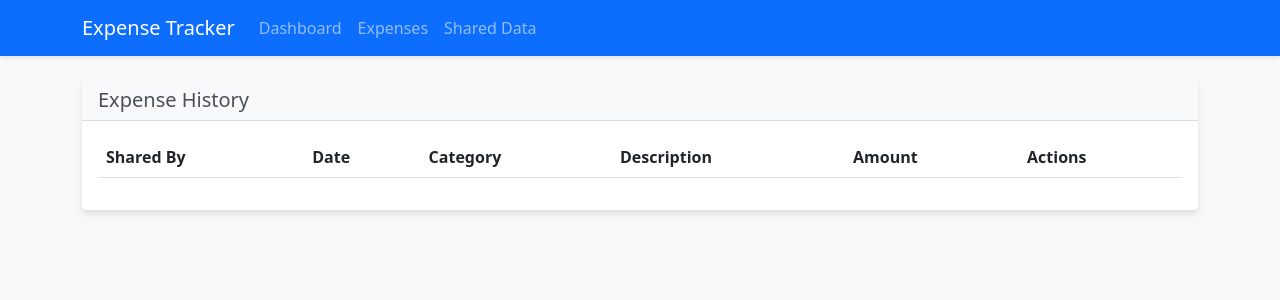
After one commit to MengSunDom/CITS5505project, a Flask app: page /shared-data in a window 1280 px wide. The commit adds this page. Shown: the top 300 px of the page. Run offline with Flask 3, Linux system fonts and the light colour scheme; the visitor is signed in with stand-in values (Sample User, id 1); data that the repository does not hold is empty.

Commit message:
feat(shared-data): ✨ add shared data page with expense history and sharing functionality

```diff
--- a/routes/page_routes.py
+++ b/routes/page_routes.py
@@ -38,12 +38,19 @@ def logout():
 @page_bp.route('/dashboard')
 def dashboard():
     if 'user' not in session:
-        return redirect(url_for('auth.login_page'))
+        return redirect(url_for('page.login_page'))
     return render_template('dashboard.html')
 
 
 @page_bp.route('/expenses')
 def expenses():
     if 'user' not in session:
-        return redirect(url_for('auth.login_page'))
+        return redirect(url_for('page.login_page'))
     return render_template('expenses.html')
+
+
+@page_bp.route('/shared-data')
+def shared_data():
+    if 'user' not in session:
+        return redirect(url_for('page.login_page'))
+    return render_template('shared_data.html')
--- /dev/null
+++ b/static/css/shared_data.css
@@ -0,0 +1,19 @@
+table {
+    width: 100%;
+    border-collapse: collapse;
+}
+
+th,
+td {
+    text-align: left;
+    padding: 8px;
+}
+
+th {
+    background-color: #f8f9fa;
+    font-weight: bold;
+}
+
+tr:nth-child(even) {
+    background-color: #f2f2f2;
+}
--- /dev/null
+++ b/static/js/shared_data.js
@@ -0,0 +1,36 @@
+document.addEventListener("DOMContentLoaded", () => {
+    console.log("Shared Data page loaded.");
+    fetchSharedExpenses();
+});
+
+function fetchSharedExpenses() {
+    fetch('/api/shared-expenses')
+        .then(response => {
+            if (!response.ok) {
+                throw new Error('Failed to fetch shared expenses');
+            }
+            return response.json();
+        })
+        .then(data => populateExpenseTable(data))
+        .catch(error => console.error('Error:', error));
+}
+
+function populateExpenseTable(expenses) {
+    const tableBody = document.getElementById('expenseTableBody');
+    tableBody.innerHTML = ''; // Clear existing rows
+
+    expenses.forEach(expense => {
+        const row = document.createElement('tr');
+        row.innerHTML = `
+            <td>${expense.shared_by}</td>
+            <td>${expense.date}</td>
+            <td>${expense.category}</td>
+            <td>${expense.description}</td>
+            <td>${expense.amount.toFixed(2)}</td>
+            <td>
+                <button class="btn btn-sm btn-primary">View</button>
+            </td>
+        `;
+        tableBody.appendChild(row);
+    });
+}
--- a/templates/base.html
+++ b/templates/base.html
@@ -35,6 +35,9 @@
                         <li class="nav-item">
                             <a class="nav-link" href="/expenses">Expenses</a>
                         </li>
+                        <li class="nav-item">
+                            <a class="nav-link" href="/shared-data">Shared Data</a>
+                        </li>
                     </ul>
                     <ul class="navbar-nav">
                         {% block navbar_right %}{% endblock %}
--- /dev/null
+++ b/templates/shared_data.html
@@ -0,0 +1,32 @@
+{% extends "base.html" %} {% block title %}Shared Data{% endblock %} {% block extra_head %}
+<link rel="stylesheet" href="/static/css/shared_data.css" />
+{% endblock %} {% block content %}
+<div class="row mt-4">
+    <div class="col-12">
+        <div class="card">
+            <div class="card-header">
+                <h5 class="card-title mb-0">Expense History</h5>
+            </div>
+            <div class="card-body">
+                <div class="table-responsive">
+                    <table class="table">
+                        <thead>
+                            <tr>
+                                <th>Shared By</th>
+                                <th>Date</th>
+                                <th>Category</th>
+                                <th>Description</th>
+                                <th>Amount</th>
+                                <th>Actions</th>
+                            </tr>
+                        </thead>
+                        <tbody id="expenseTableBody"></tbody>
+                    </table>
+                </div>
+            </div>
+        </div>
+    </div>
+</div>
+{% endblock %} {% block extra_scripts %}
+<script src="/static/js/shared_data.js"></script>
+{% endblock %}
```
Also changed, not shown: routes/auth_routes.py (+9 -0 lines), templates/expenses.html (+25 -0 lines).
